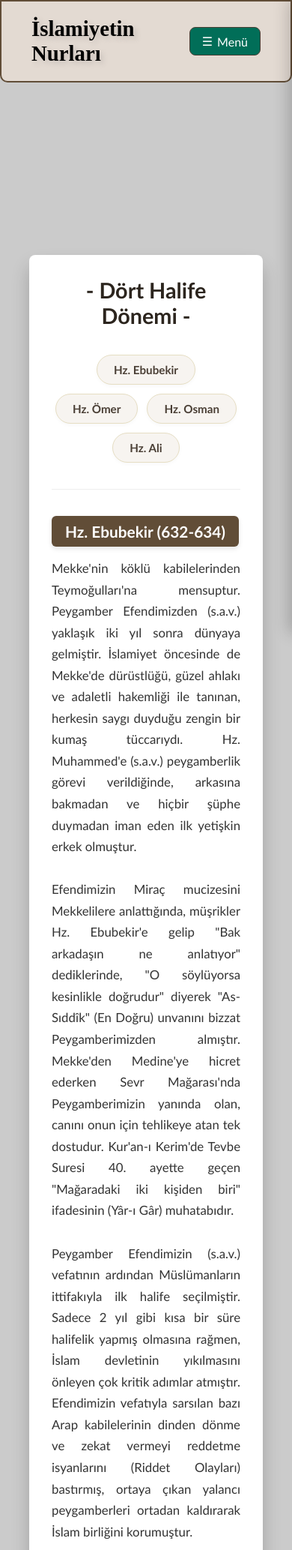
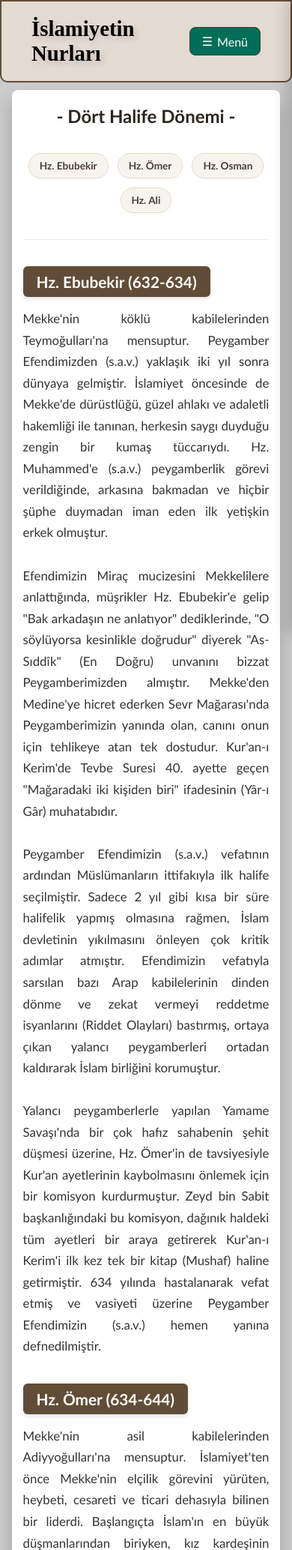
Before and after one commit to nur-byte/islamiyetin-nurlari, a Flask app: page /dorthalife in a window 390 px wide. Shown: the top 2067 px of the page at 75% size. Run offline with Flask 3, Linux system fonts and the light colour scheme.

Commit message:
Update dorthalife.html

```diff
--- a/templates/dorthalife.html
+++ b/templates/dorthalife.html
@@ -5,13 +5,13 @@
 {% block extra_css %}
 <style>
     /* Dış Beyaz İçerik Kartı */
-    .halifeler {
+    .halifeler{
         position: relative;
         height: auto;
         min-height: 590px;
         width: 80%;
         max-width: 900px;
-    margin: 220px auto 60px auto; /* Üst boşluk 220px yapılarak navbar'ın altından başlatıldı */
+        margin: 30px auto 40px auto; /* Boşluk ideal seviyeye düşürüldü */
         text-align: left;
         box-shadow: 0 15px 25px rgba(0, 0, 0, 0.2);
         background-color: #ffffff;
@@ -93,10 +93,24 @@
         scroll-behavior: smooth;
     }
 
-    /* Ekran küçüldüğünde üst menü hizasını koruması için */
    @media (max-width: 768px) {
         .halifeler {
-            margin-top: 240px;
+            width: 92%;
+            padding: 20px 15px;
+            margin: 20px auto 30px auto;
+        }
+
+        .sayfa-baslik {
+            font-size: 1.5rem;
+        }
+
+        .sure-linkleri-kapsayici a {
+            padding: 8px 14px;
+            font-size: 0.85rem;
+        }
+
+        .halifeler h2 {
+            scroll-margin-top: 80px;
         }
     }
 </style>
```
Lines whose indentation alone changed are shown as unchanged.
